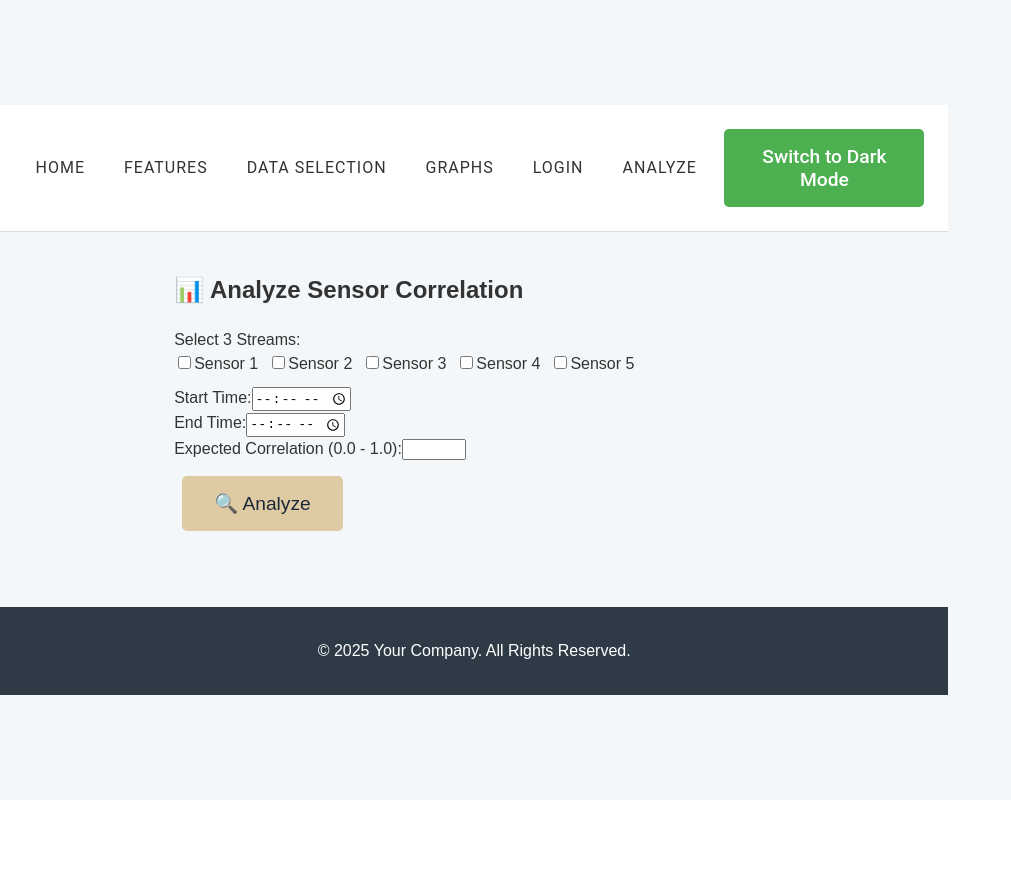
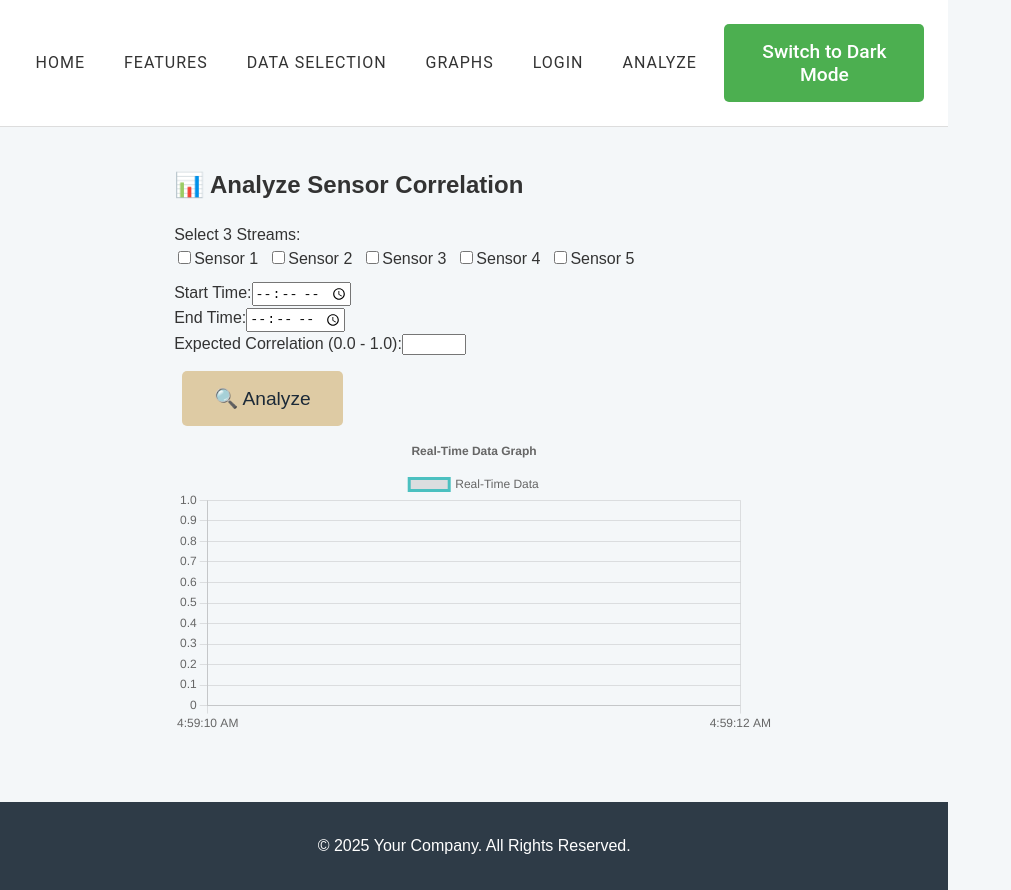
Before and after one commit to victornyabote/Intelligent-IoT-Data-Management, a React (Vite) app in the folder frontend/: page /analyze in a window 1280 px wide. Shown: the whole page, without its empty margins (0-1011 px from the left). Before the commit the page ends 800 px from the top, so only its background shows below. Built offline with nearby package versions, Linux system fonts and the light colour scheme; no server answers; the HTML template or start-up script is replaced by a standard one.

Commit message:
added sockets AnalyzePanel.jsx
Signed-off-by: srii03 <162790549+srii03@users.noreply.github.com>

```diff
--- a/frontend/src/AnalyzePanel.jsx
+++ b/frontend/src/AnalyzePanel.jsx
@@ -1,4 +1,3 @@
-// src/AnalyzePanel.jsx
 import React, { useState } from 'react';
 import axios from 'axios';
 import RealTimeGraph from './RealTimeGraph';
@@ -90,6 +89,9 @@ const AnalyzePanel = () => {
           <pre>{JSON.stringify(result, null, 2)}</pre>
         </div>
       )}
+
+      {/* Real-Time Graph Integration */}
+      <RealTimeGraph selectedStreams={selectedStreams} />
     </div>
   );
 };
```
